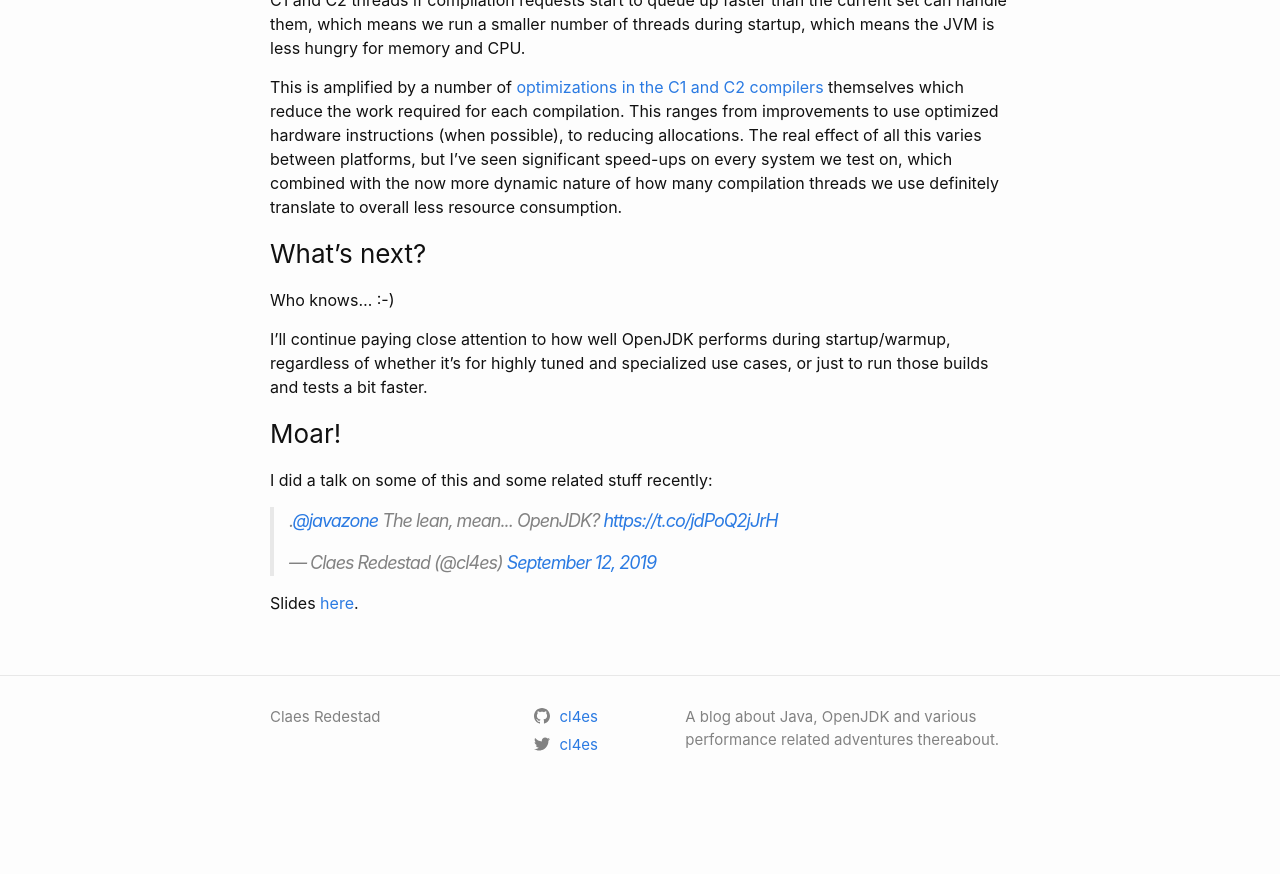
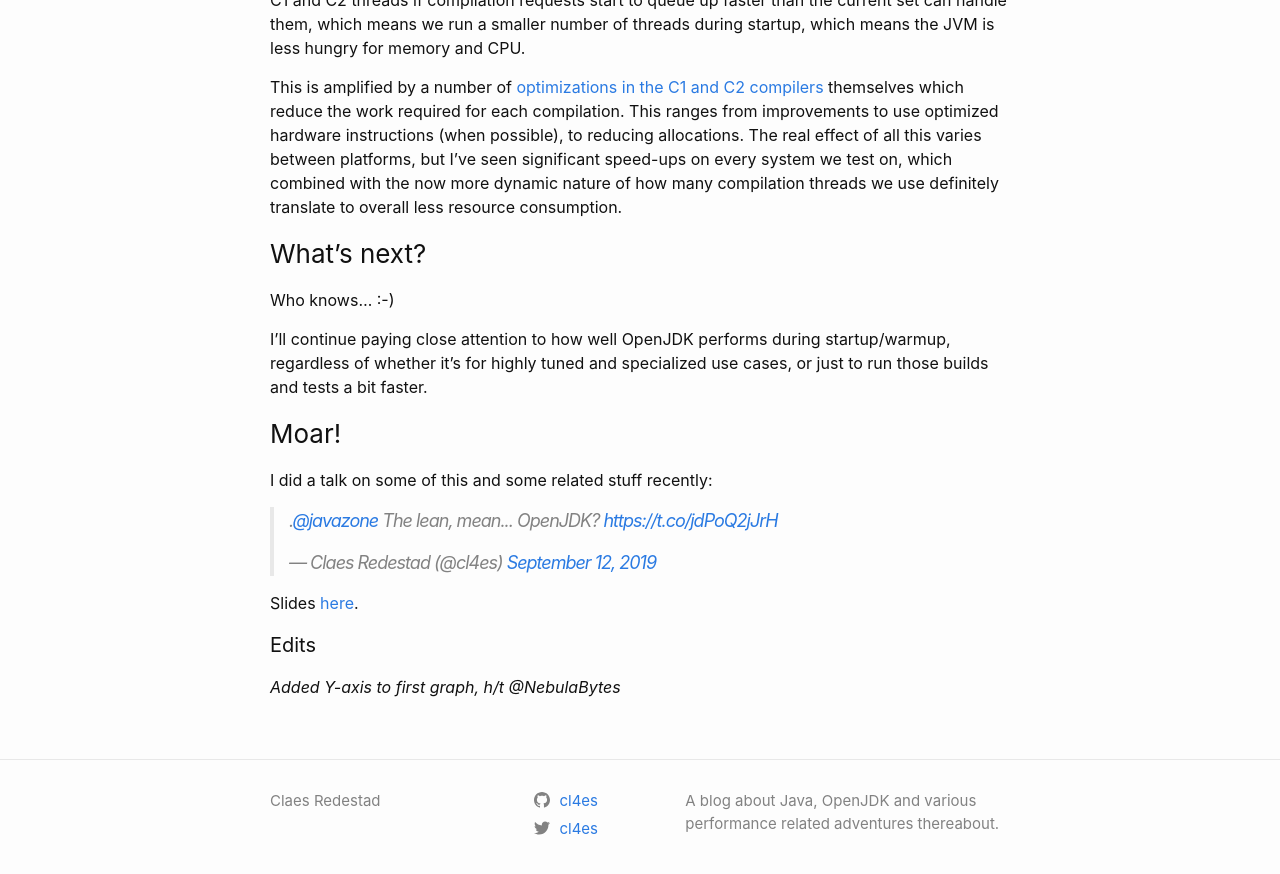
Before and after one commit to cl4es/cl4es.github.io, a Jekyll site: the page built from _posts/2019-11-20-OpenJDK-Startup-Update.md, in a window 1280 px wide and 900 px high, scrolled down 3569 px. Shown: the top 874 px of the window. Built offline with Jekyll 4.4.1, drawn with Linux system fonts in a browser that asks for light colours; comment, search, counter and statistics services are not loaded; before the commit the page ends 4385 px from its top, so only the background shows below that.

Commit message:
startup update: add y-axis

```diff
--- a/_posts/2019-11-20-OpenJDK-Startup-Update.md
+++ b/_posts/2019-11-20-OpenJDK-Startup-Update.md
@@ -86,3 +86,7 @@ I did a talk on some of this and some related stuff recently:
 <blockquote class="twitter-tweet"><p lang="in" dir="ltr">.<a href="https://twitter.com/javazone?ref_src=twsrc%5Etfw">@javazone</a> The lean, mean... OpenJDK? <a href="https://t.co/jdPoQ2jJrH">https://t.co/jdPoQ2jJrH</a></p>&mdash; Claes Redestad (@cl4es) <a href="https://twitter.com/cl4es/status/1172147472501751812?ref_src=twsrc%5Etfw">September 12, 2019</a></blockquote> <script async src="https://platform.twitter.com/widgets.js" charset="utf-8"></script>
 
 Slides [here](http://cr.openjdk.java.net/~redestad/slides/lean_mean_openjdk.pdf).
+
+#### Edits
+
+_Added Y-axis to first graph, h/t @NebulaBytes_
```
Also changed, not shown: images/hello14.png.
